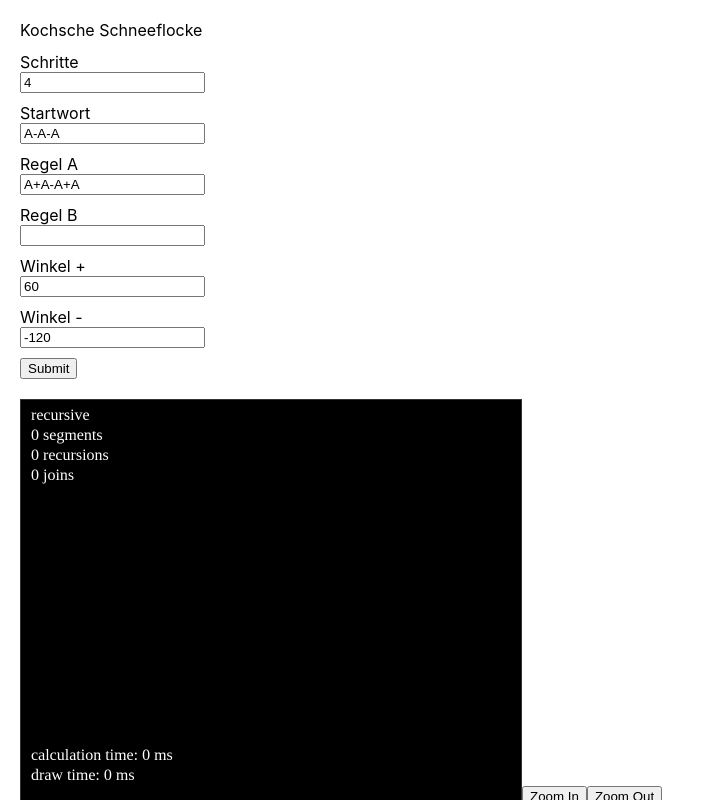
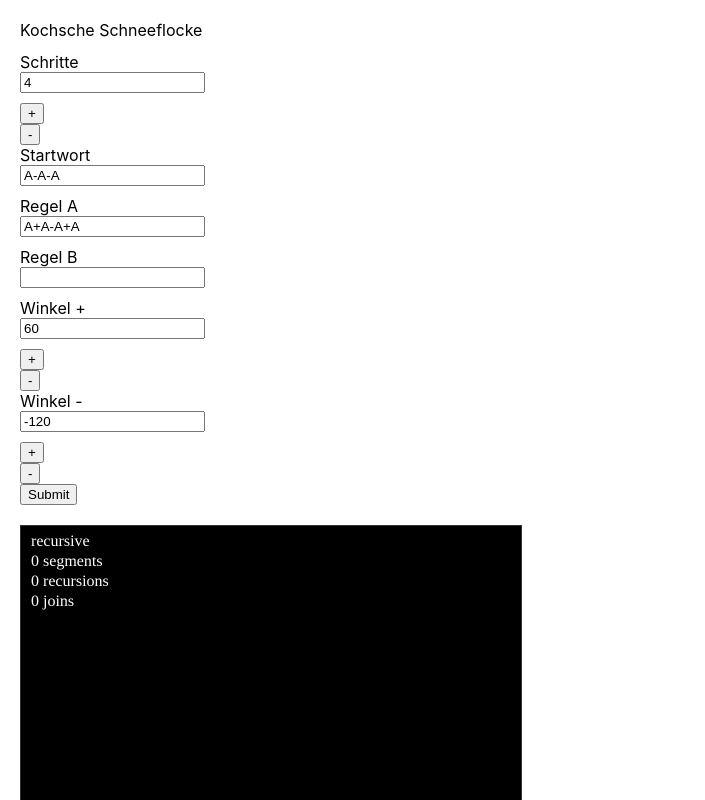
Before and after one commit to sgrandner/koch-showflake, a React (Create React App) app: page / in a window 1280 px wide. Shown: the top 800 px of the page, without its empty margins (0-705 px from the left). Built offline with nearby package versions, Linux system fonts and the light colour scheme; the HTML template or start-up script is replaced by a standard one.

Commit message:
increase and decrease buttons for number form fields

```diff
--- a/src/KochSnowflake/KochSnowflakeSettings.tsx
+++ b/src/KochSnowflake/KochSnowflakeSettings.tsx
@@ -1,15 +1,25 @@
 import './KochSnowflakeSettings.css';
 
 import React from 'react';
+import { connect } from 'react-redux';
 import {
     Field,
+    formValueSelector,
     InjectedFormProps,
     reduxForm,
 } from 'redux-form';
 
+import { MAX_STEPS } from './KochSnowflake';
+
 export const RAD_TO_DEG = 180.0 / Math.PI;
 
-class KochSnowflakeSettings extends React.Component<InjectedFormProps> {
+type KochSnowflakeSettingsProps = {
+    stepCount: number;
+    anglePlus: number;
+    angleMinus: number;
+};
+
+class KochSnowflakeSettings extends React.Component<InjectedFormProps & KochSnowflakeSettingsProps> {
 
     componentWillMount() {
         // TODO preset selector
@@ -33,6 +43,44 @@ class KochSnowflakeSettings extends React.Component<InjectedFormProps> {
         // });
     }
 
+    increaseStepCount() {
+
+        if (this.props.stepCount >= MAX_STEPS) {
+            return;
+        }
+
+        this.props.change('stepCount', this.props.stepCount + 1);
+    }
+
+    decreaseStepCount() {
+
+        if (this.props.stepCount <= 0) {
+            return;
+        }
+
+        this.props.change('stepCount', this.props.stepCount - 1);
+    }
+
+    increaseAnglePlus() {
+
+        this.props.change('anglePlus', this.props.anglePlus + 1);
+    }
+
+    decreaseAnglePlus() {
+
+        this.props.change('anglePlus', this.props.anglePlus - 1);
+    }
+
+    increaseAngleMinus() {
+
+        this.props.change('angleMinus', this.props.angleMinus + 1);
+    }
+
+    decreaseAngleMinus() {
+
+        this.props.change('angleMinus', this.props.angleMinus - 1);
+    }
+
     render() {
         return (
             <>
@@ -40,6 +88,8 @@ class KochSnowflakeSettings extends React.Component<InjectedFormProps> {
                     <div className='settings'>
                         <label htmlFor="stepCount">Schritte</label>
                         <Field className='settings__input' name="stepCount" component="input" type="text" />
+                        <button onClick={this.increaseStepCount.bind(this)}>+</button>
+                        <button onClick={this.decreaseStepCount.bind(this)}>-</button>
 
                         <label htmlFor="startWord">Startwort</label>
                         <Field className='settings__input' name="startWord" component="input" type="text" />
@@ -52,9 +102,13 @@ class KochSnowflakeSettings extends React.Component<InjectedFormProps> {
 
                         <label htmlFor="anglePlus">Winkel +</label>
                         <Field className='settings__input' name="anglePlus" component="input" type="text" />
+                        <button onClick={this.increaseAnglePlus.bind(this)}>+</button>
+                        <button onClick={this.decreaseAnglePlus.bind(this)}>-</button>
 
                         <label htmlFor="angleMinus">Winkel -</label>
                         <Field className='settings__input' name="angleMinus" component="input" type="text" />
+                        <button onClick={this.increaseAngleMinus.bind(this)}>+</button>
+                        <button onClick={this.decreaseAngleMinus.bind(this)}>-</button>
 
                         <button type="submit">Submit</button>
                     </div>
@@ -64,6 +118,23 @@ class KochSnowflakeSettings extends React.Component<InjectedFormProps> {
     }
 }
 
+// NOTE decorate class component KochSnowflakeSettings with connect method
+//      connects redux store with props of component in order to read store values
+const mapStateToProps = (state: any) => {
+    const selector = formValueSelector('kochSettings');
+    const stepCount = Number(selector(state, 'stepCount'));
+    const anglePlus = Number(selector(state, 'anglePlus'));
+    const angleMinus = Number(selector(state, 'angleMinus'));
+    return {
+        stepCount,
+        anglePlus,
+        angleMinus,
+    };
+};
+const KochSnowflakeSettingsConnected = connect(mapStateToProps)(KochSnowflakeSettings);
+
+// NOTE decorate KochSnowflakeSettingsConnected with reduxform
+//      connects form with redux store
 export default reduxForm({
     form: 'kochSettings',
-})(KochSnowflakeSettings);
+})(KochSnowflakeSettingsConnected);;
```
